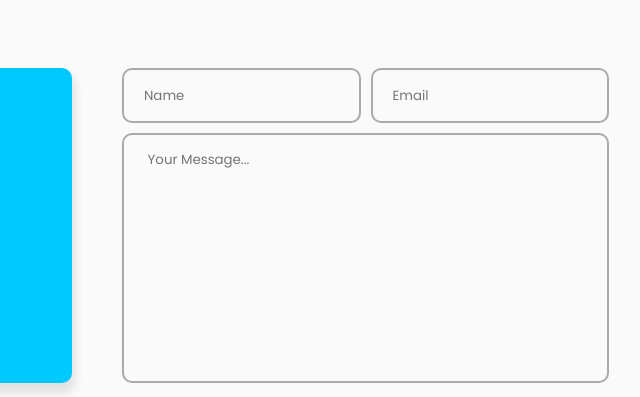
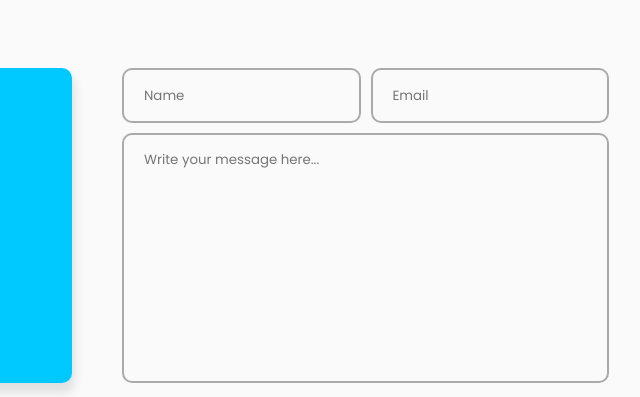
Before and after one commit to ShivamSharma8168/MyPortfolioWebsite, a plain HTML site: page Index.html in a window 1280 px wide. Shown: the part 3680-4077 px from the top of the page, 543-1183 px from the left. Drawn offline with nearby package versions, Linux system fonts and the light colour scheme; a script that the page names is missing.

Commit message:
chk pipeline triggers

```diff
--- a/Index.html
+++ b/Index.html
@@ -380,7 +380,7 @@
                                     placeholder="Email" required>
                             </div>
                             <div class="text-area">
-                                <textarea name="messagedrop" placeholder=" Your Message..."></textarea>
+                                <textarea name="messagedrop" placeholder="Write your message here..."></textarea>
                             </div>
                             <div class="form-button">
                                 <button type="submit" class="btn">Send <i class="uil uil-message"></i></button>
```
